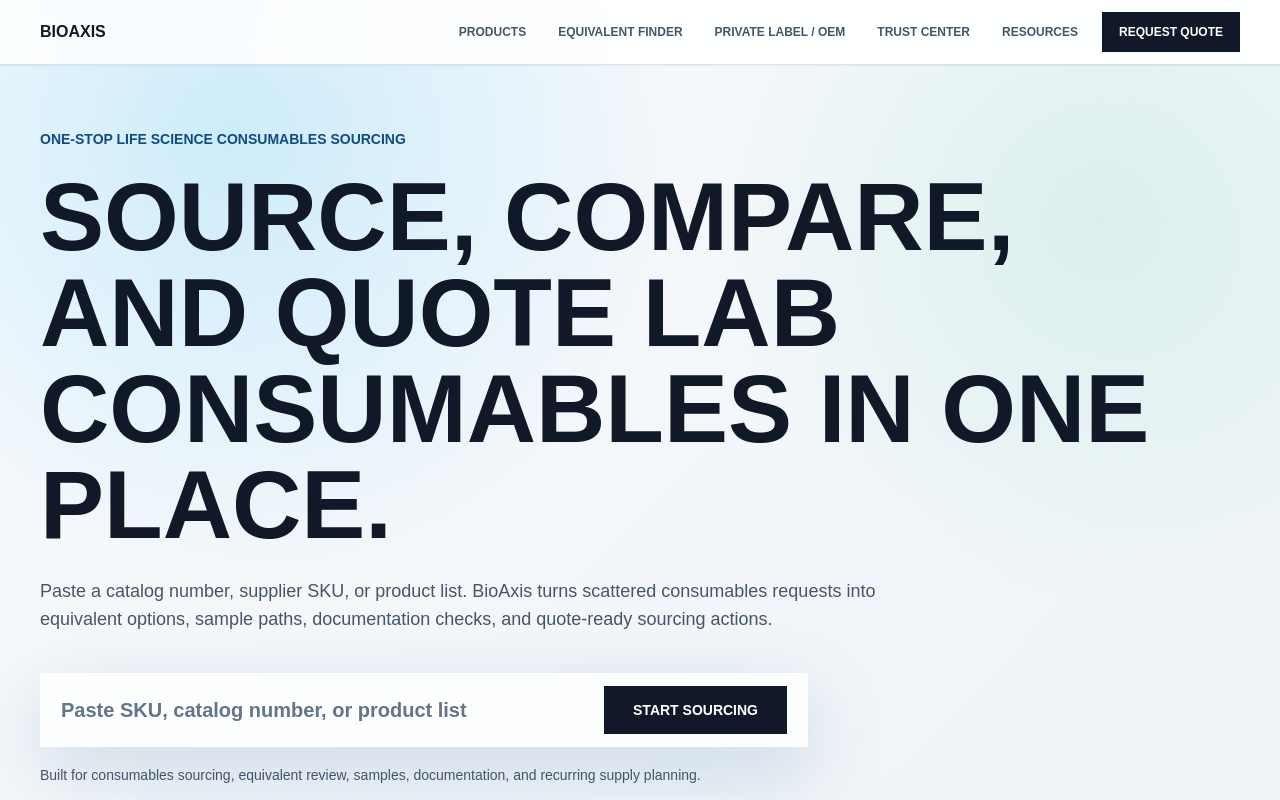
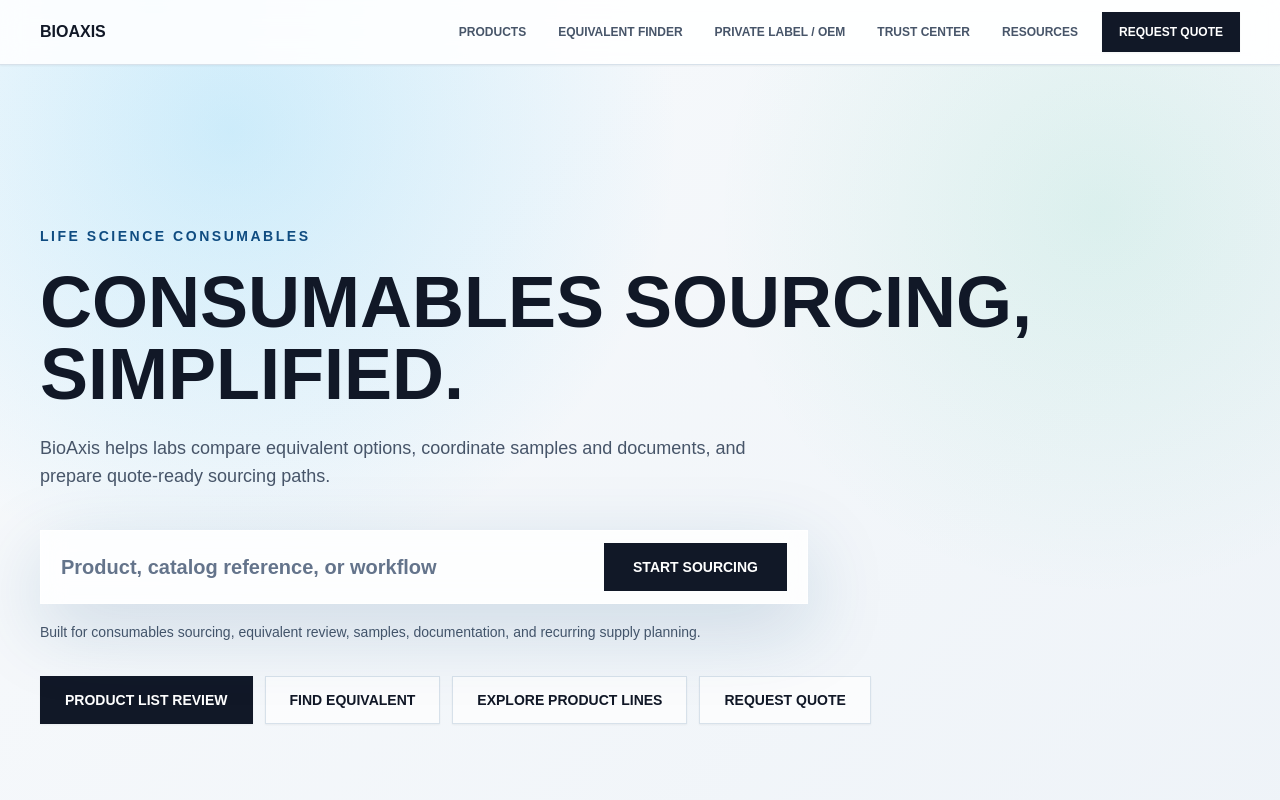
Before and after one commit to luckyericyao/bioaxisv3, a Next.js app: page / in a window 1280 px wide. Shown: the top 800 px of the page. Built offline with nearby package versions, Linux system fonts and the light colour scheme.

Commit message:
Refine BioAxis homepage hero copy

```diff
--- a/src/components/home/HeroSearchSection.tsx
+++ b/src/components/home/HeroSearchSection.tsx
@@ -21,15 +21,16 @@
 
       <div className="relative z-10 mx-auto flex min-h-[760px] w-full max-w-7xl min-w-0 flex-col justify-center px-5 py-16 sm:px-8 lg:min-h-[820px] lg:px-10">
         <div className="max-w-6xl min-w-0">
-          <p className="mb-5 text-sm font-semibold uppercase text-bioaxis-accent">{brand.positioning}</p>
-          <h1 className="max-w-full break-words text-3xl font-bold uppercase leading-none text-bioaxis-text min-[420px]:text-4xl sm:max-w-6xl sm:text-7xl sm:leading-[0.9] lg:text-8xl">
-            Source, compare, and quote lab consumables in one place.
+          <p className="mb-5 text-xs font-semibold uppercase tracking-[0.18em] text-bioaxis-accent sm:text-sm">
+            {brand.positioning}
+          </p>
+          <h1 className="max-w-full break-words text-4xl font-bold uppercase leading-[0.92] text-bioaxis-text sm:max-w-5xl sm:text-6xl lg:text-7xl">
+            {brand.headline}
           </h1>
-          <div className="mt-6 max-w-4xl text-base leading-7 text-bioaxis-muted sm:text-lg">
+          <div className="mt-6 max-w-3xl text-base leading-7 text-bioaxis-muted sm:text-lg">
             <p>
-              Paste a catalog number, supplier SKU, or product list. BioAxis turns scattered
-              consumables requests into equivalent options, sample paths, documentation checks, and
-              quote-ready sourcing actions.
+              BioAxis helps labs compare equivalent options, coordinate samples and documents, and
+              prepare quote-ready sourcing paths.
             </p>
           </div>
         </div>
@@ -37,7 +38,7 @@
         <div className="mt-10 max-w-3xl">
           <SearchBox
             helperText={brand.searchHelper}
-            placeholder="Paste SKU, catalog number, or product list"
+            placeholder="Product, catalog reference, or workflow"
             submitLabel="Start sourcing"
           />
         </div>
--- a/src/components/ui/SearchBox.tsx
+++ b/src/components/ui/SearchBox.tsx
@@ -44,7 +44,7 @@
   return (
     <form onSubmit={handleSubmit} className={["w-full", className].filter(Boolean).join(" ")}>
       <label htmlFor={inputId} className="sr-only">
-        Paste SKU, catalog number, or product list
+        Product, catalog reference, or workflow
       </label>
       <div
         className={[
@@ -58,7 +58,7 @@
           onChange={(event) => setQuery(event.target.value)}
           placeholder={placeholder}
           className={[
-            "field-focus min-w-0 flex-1 border-0 bg-transparent font-semibold text-bioaxis-text placeholder:text-bioaxis-dim",
+            "field-focus min-w-0 flex-1 border-0 bg-transparent font-semibold text-bioaxis-text placeholder:text-bioaxis-dim placeholder:whitespace-normal",
             inputClass
           ].join(" ")}
         />
--- a/src/data/brand.ts
+++ b/src/data/brand.ts
@@ -1,8 +1,8 @@
 export const brand = {
   name: "BioAxis",
-  headline: "Source, compare, and quote lab consumables in one place.",
+  headline: "Consumables sourcing, simplified.",
   tagline: "Search anything. Source everything.",
-  positioning: "One-stop life science consumables sourcing",
+  positioning: "Life science consumables",
   vision: "To become the one-stop sourcing platform for every life science lab.",
   mission: "Higher Quality. Faster Delivery. Stronger Support.",
   missionPillars: ["Higher Quality", "Faster Delivery", "Stronger Support"],
```
Also changed, not shown: scripts/route-smoke.mjs (+4 -3 lines).
